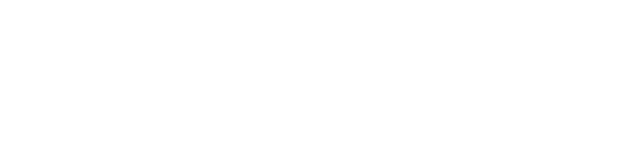
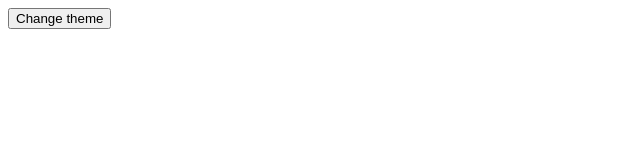
Before and after one commit to awesomearjun/Light-Dark-Theme, a plain HTML site: page src/index.html in a window 1280 px wide. Shown: the whole page, without its empty margins (0-640 px from the left). Drawn offline with Linux system fonts and the light colour scheme.

Commit message:
Delete .gitignore file for later use, change title in index.html and add button

```diff
--- a/src/index.html
+++ b/src/index.html
@@ -4,7 +4,9 @@
 		<meta charset="UTF-8" />
 		<meta http-equiv="X-UA-Compatible" content="IE=edge" />
 		<meta name="viewport" content="width=device-width, initial-scale=1.0" />
-		<title>Document</title>
+		<title>Light dark theme</title>
 	</head>
-	<body></body>
+	<body>
+		<button>Change theme</button>
+	</body>
 </html>
```
